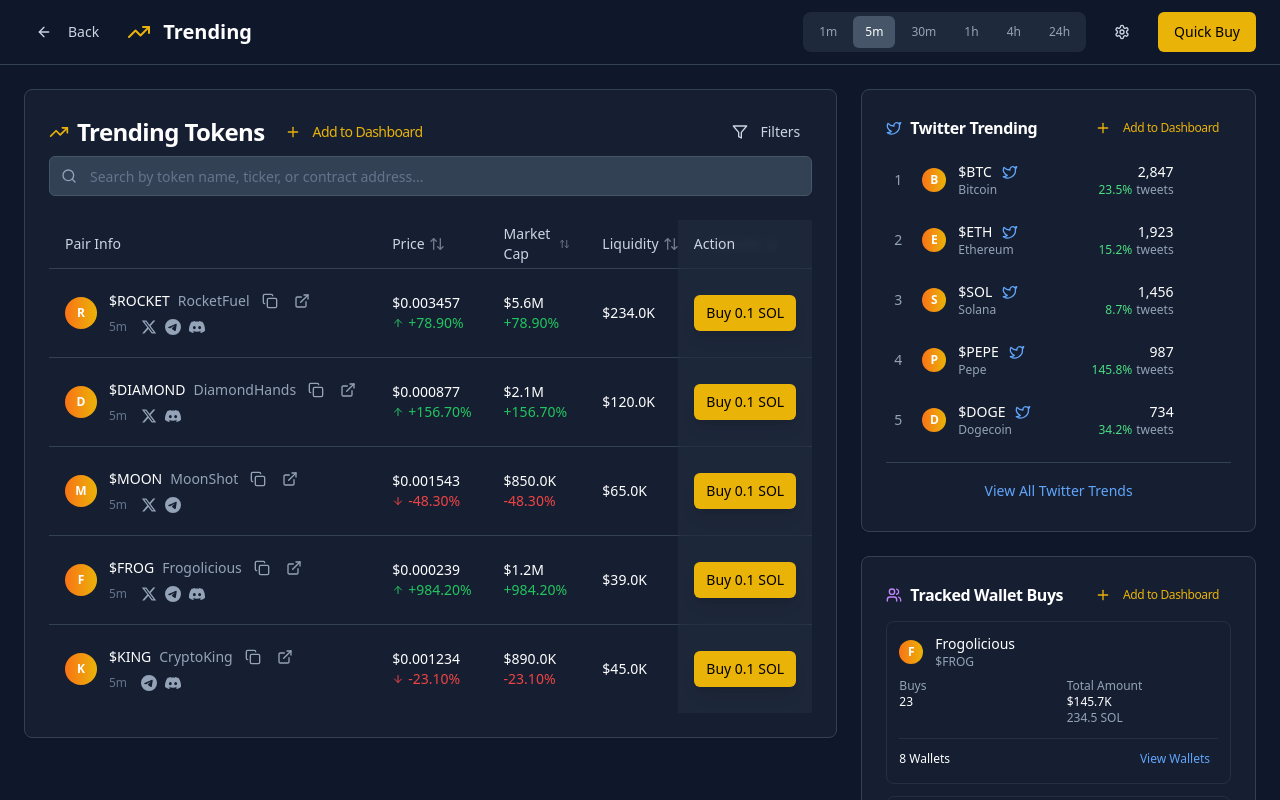
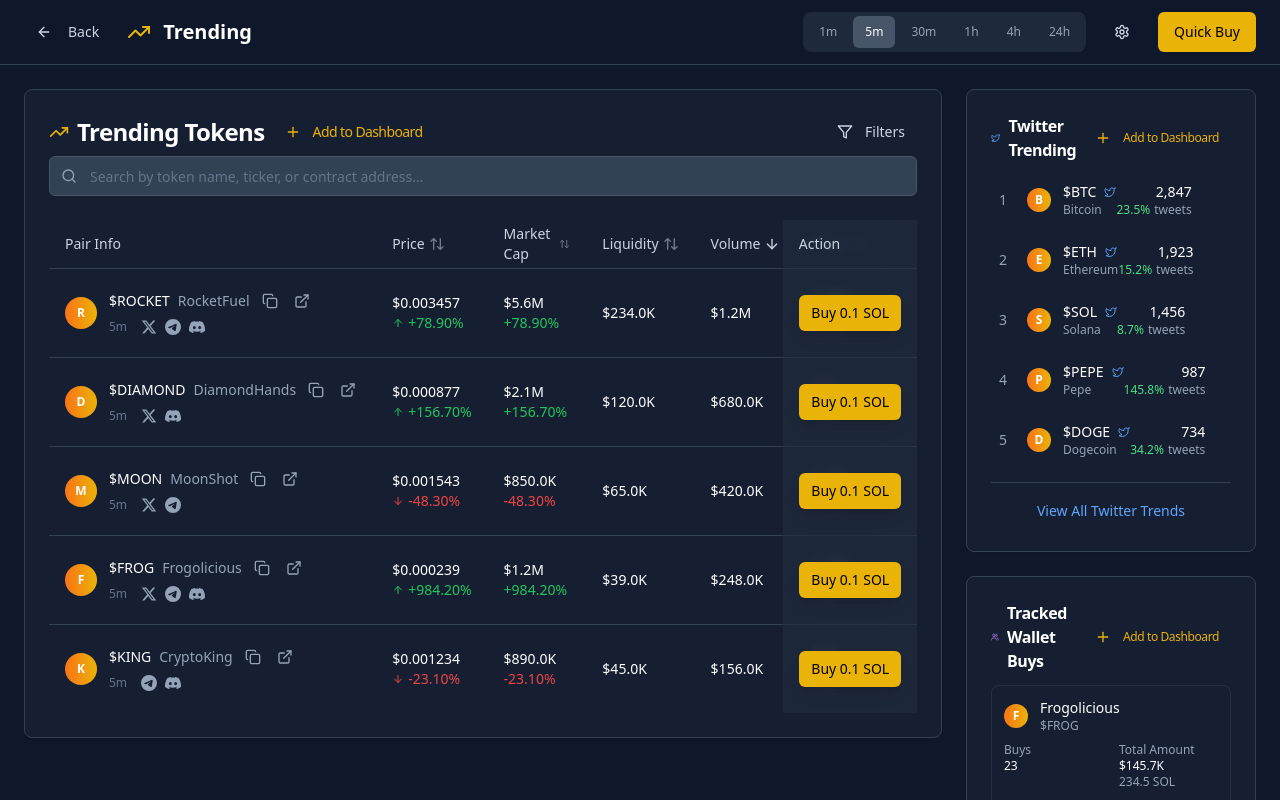
Before and after one commit to m32ai/play3, a React (Vite) app: page /trending in a window 1280 px wide. Shown: the top 800 px of the page. Built offline with nearby package versions, Linux system fonts and the light colour scheme.

Commit message:
Fix: Improve Twitter Trending and Tracked Wallet widgets
- Changed Twitter tweets to show on hover.
- Made "View All" links functional.
- Increased the height of the trending tokens widget.

```diff
--- a/src/components/trending/TrackedWalletActivity.tsx
+++ b/src/components/trending/TrackedWalletActivity.tsx
@@ -17,6 +17,7 @@ interface WalletActivity {
 
 const TrackedWalletActivity = ({ timeframe }: { timeframe: string }) => {
   const [walletActivities, setWalletActivities] = useState<WalletActivity[]>([]);
+  const [showAllActivity, setShowAllActivity] = useState(false);
 
   useEffect(() => {
     const mockData: WalletActivity[] = [
@@ -49,6 +50,26 @@ const TrackedWalletActivity = ({ timeframe }: { timeframe: string }) => {
         totalAmountUSD: 203400,
         totalAmountSOL: 327.2,
         walletCount: 12
+      },
+      {
+        id: "4",
+        icon: "R",
+        tokenName: "RocketFuel",
+        tokenSymbol: "ROCKET",
+        buyCount: 15,
+        totalAmountUSD: 67800,
+        totalAmountSOL: 109.2,
+        walletCount: 6
+      },
+      {
+        id: "5",
+        icon: "S",
+        tokenName: "StarToken",
+        tokenSymbol: "STAR",
+        buyCount: 42,
+        totalAmountUSD: 298500,
+        totalAmountSOL: 480.3,
+        walletCount: 18
       }
     ];
 
@@ -73,7 +94,7 @@ const TrackedWalletActivity = ({ timeframe }: { timeframe: string }) => {
 
   const handleViewAllActivity = () => {
     console.log('View All Wallet Activity clicked');
-    // Implement view all activity logic here
+    setShowAllActivity(!showAllActivity);
   };
 
   const handleActivityClick = (activity: WalletActivity) => {
@@ -85,6 +106,8 @@ const TrackedWalletActivity = ({ timeframe }: { timeframe: string }) => {
     console.log('Quick buy clicked for wallet activity token:', activity.tokenSymbol);
     // Implement quick buy logic here
   };
+
+  const activitiesToShow = showAllActivity ? walletActivities : walletActivities.slice(0, 3);
 
   return (
     <Card className="bg-slate-800/50 border-slate-700">
@@ -107,7 +130,7 @@ const TrackedWalletActivity = ({ timeframe }: { timeframe: string }) => {
       </CardHeader>
       <CardContent className="pt-0">
         <div className="space-y-3">
-          {walletActivities.map((activity) => (
+          {activitiesToShow.map((activity) => (
             <div
               key={activity.id}
               className="p-3 rounded-lg hover:bg-slate-700/30 transition-colors cursor-pointer border border-slate-700/50 group"
@@ -173,7 +196,7 @@ const TrackedWalletActivity = ({ timeframe }: { timeframe: string }) => {
             className="w-full text-blue-400 hover:text-blue-300 text-sm h-8"
             onClick={handleViewAllActivity}
           >
-            View All Wallet Activity
+            {showAllActivity ? 'Show Less' : 'View All Wallet Activity'}
           </Button>
         </div>
       </CardContent>
--- a/src/components/trending/TwitterTrendingWidget.tsx
+++ b/src/components/trending/TwitterTrendingWidget.tsx
@@ -27,6 +27,7 @@ interface Tweet {
 
 const TwitterTrendingWidget = ({ timeframe }: { timeframe: string }) => {
   const [twitterTokens, setTwitterTokens] = useState<TwitterToken[]>([]);
+  const [showAllTrends, setShowAllTrends] = useState(false);
 
   // Mock tweets data for each token
   const mockTweets: Record<string, Tweet[]> = {
@@ -196,7 +197,7 @@ const TwitterTrendingWidget = ({ timeframe }: { timeframe: string }) => {
 
   const handleViewAllTrends = () => {
     console.log('View All Twitter Trends clicked');
-    // Implement view all trends logic here
+    setShowAllTrends(!showAllTrends);
   };
 
   const handleTokenClick = (token: TwitterToken) => {
@@ -208,6 +209,8 @@ const TwitterTrendingWidget = ({ timeframe }: { timeframe: string }) => {
     console.log('Quick buy clicked for Twitter token:', token.symbol);
     // Implement quick buy logic here
   };
+
+  const tokensToShow = showAllTrends ? twitterTokens : twitterTokens.slice(0, 5);
 
   return (
     <Card className="bg-slate-800/50 border-slate-700">
@@ -230,7 +233,7 @@ const TwitterTrendingWidget = ({ timeframe }: { timeframe: string }) => {
       </CardHeader>
       <CardContent className="pt-0">
         <div className="space-y-2">
-          {twitterTokens.map((token) => (
+          {tokensToShow.map((token) => (
             <div
               key={token.id}
               className="flex items-center justify-between p-2 rounded hover:bg-slate-700/30 transition-colors cursor-pointer group"
@@ -244,15 +247,11 @@ const TwitterTrendingWidget = ({ timeframe }: { timeframe: string }) => {
                 <div className="flex-1">
                   <div className="flex items-center gap-2">
                     <div className="text-white font-medium text-sm">${token.symbol}</div>
-                    <HoverCard>
+                    <HoverCard openDelay={200} closeDelay={300}>
                       <HoverCardTrigger asChild>
-                        <Button
-                          size="sm"
-                          variant="ghost"
-                          className="h-5 w-5 p-0 text-blue-400 hover:text-blue-300"
-                        >
+                        <div className="text-blue-400 hover:text-blue-300 cursor-pointer">
                           <Twitter className="w-3 h-3" />
-                        </Button>
+                        </div>
                       </HoverCardTrigger>
                       <HoverCardContent className="w-80 bg-slate-800 border-slate-700 text-white">
                         <div className="space-y-3">
@@ -324,7 +323,7 @@ const TwitterTrendingWidget = ({ timeframe }: { timeframe: string }) => {
             className="w-full text-blue-400 hover:text-blue-300 text-sm h-8"
             onClick={handleViewAllTrends}
           >
-            View All Twitter Trends
+            {showAllTrends ? 'Show Less' : 'View All Twitter Trends'}
           </Button>
         </div>
       </CardContent>
--- a/src/pages/TrendingDashboard.tsx
+++ b/src/pages/TrendingDashboard.tsx
@@ -74,13 +74,13 @@ const TrendingDashboard = () => {
 
       {/* Main Content */}
       <div className="container mx-auto px-6 py-6">
-        <div className="grid lg:grid-cols-3 gap-6">
-          {/* Main Trending Table - Left Side */}
-          <div className="lg:col-span-2">
+        <div className="grid lg:grid-cols-4 gap-6">
+          {/* Main Trending Table - Takes up more space */}
+          <div className="lg:col-span-3">
             <TrendingTokensTable timeframe={timeframe} />
           </div>
 
-          {/* Side Widgets - Right Side */}
+          {/* Side Widgets - Smaller column */}
           <div className="space-y-6">
             <TwitterTrendingWidget timeframe={timeframe} />
             <TrackedWalletActivity timeframe={timeframe} />
```
